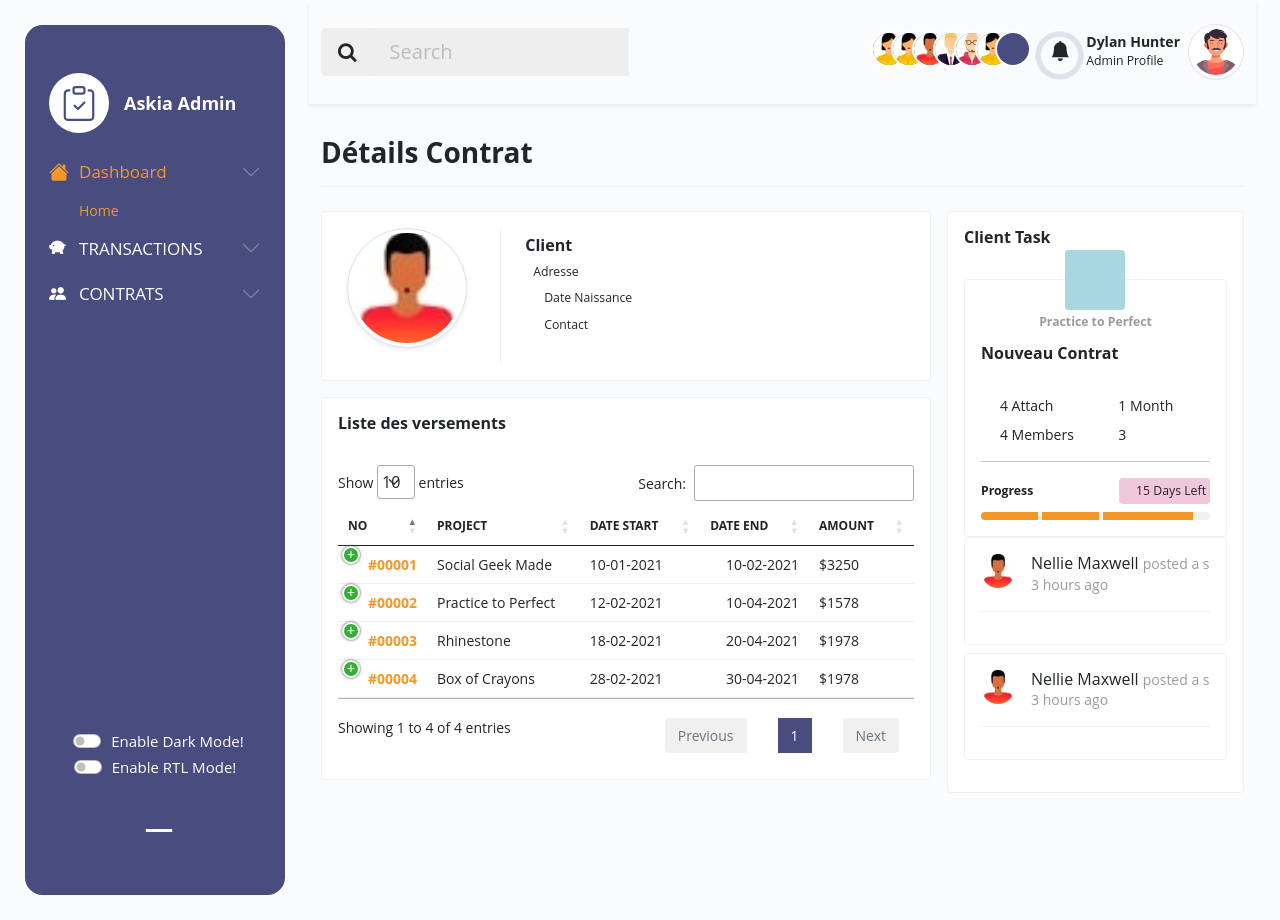
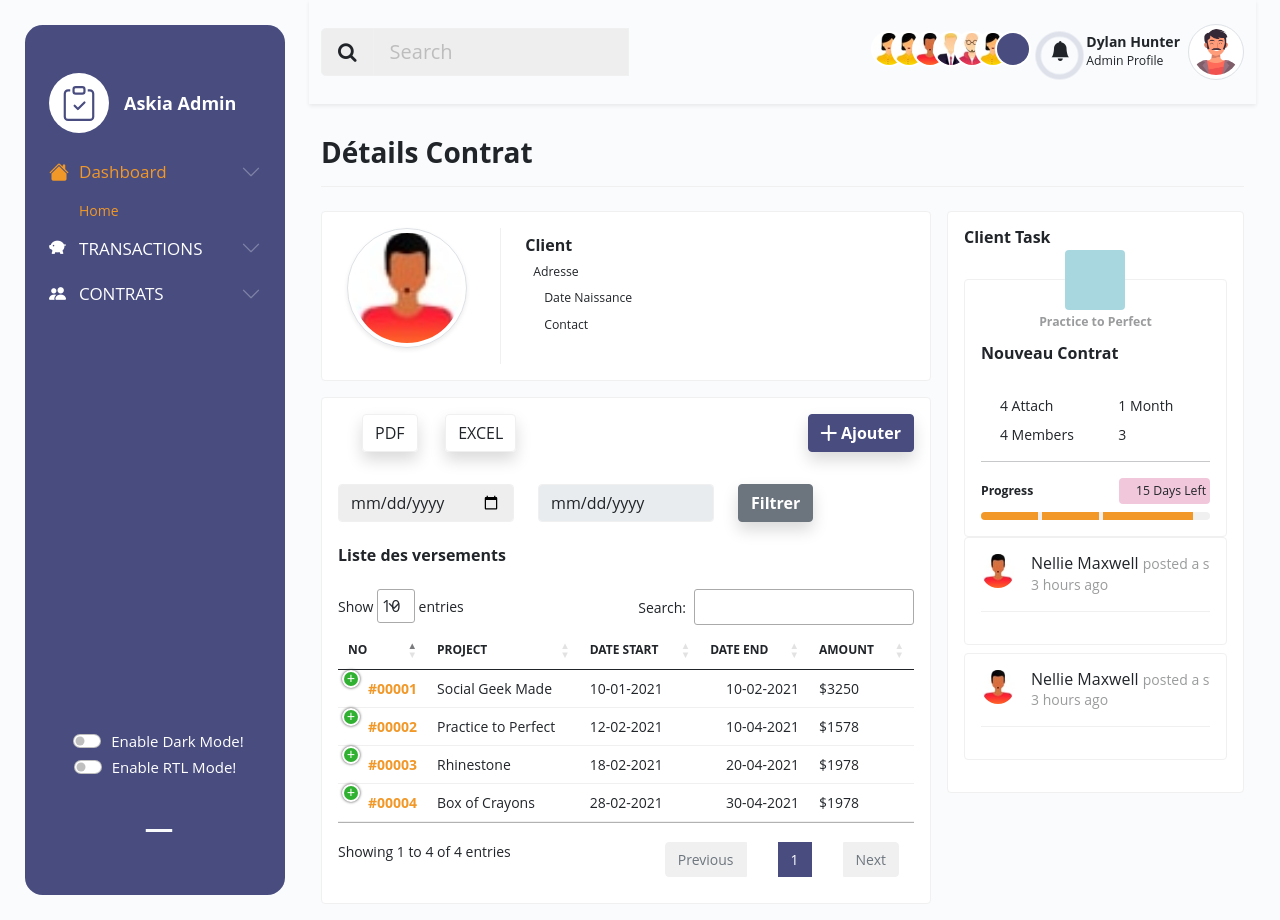
Before and after one commit to Fayssol/credit-bail, a Django app: template askia_solution/askia_admin/templates/contrats/detail_contrat.html in a window 1280 px wide. Run offline with Django 5.2, Linux system fonts and the light colour scheme; the template is opened without the code that fills it, so the values that code supplies are empty; some libraries are stand-ins or nearby versions; some web fonts are replaced.

Commit message:
filtre detail contrat

```diff
--- a/askia_solution/askia_admin/templates/contrats/detail_contrat.html
+++ b/askia_solution/askia_admin/templates/contrats/detail_contrat.html
@@ -159,11 +159,34 @@
                     <div class="col-md-12">
                         <div class="card">
                             <div class="card-header py-3 d-flex justify-content-between align-items-center">
-                                <div class="info-header">
-                                    <h6 class="mb-0 fw-bold ">Liste des versements</h6>
-                                </div>
+                                <div class="d-grid gap-2 d-md-block">
+                                    <button type="button" class="btn btn-outline-secondary mx-4  fs-6 shadow">PDF</button>
+                                    <button type="button" class="btn btn-outline-secondary fs-6 shadow">EXCEL</button>
+                                  </div>
+                                  <button type="button" class="btn btn-primary btn-pill fw-bold fs-6 shadow" data-bs-toggle="modal" data-bs-target="#exampleModalLg">
+                                    <span class="add-temoin"><i class="bi bi-plus-lg"></i></span>
+                                    Ajouter</button>
                             </div>
                             <div class="card-body">
+
+                                <form id="date_filter" class="ms-auto mb-4" method="POST">
+                                    {% csrf_token %}
+                                     <input type="hidden" name="csrfmiddlewaretoken">
+                                    <div class="row ">
+                                        <div class="col">
+                                            <input name="from_date" id="from_date" required class="form-control" type="date"
+                                                   data-date-format="YYYY-MM-DD HH:MM:SS">
+                                        </div>
+                                        <div class="col">
+                                            <input name="to_date" readonly id="to_date" required class="form-control"
+                                                   type="date" data-date-format="YYYY-MM-DD HH:MM:SS">
+                                        </div>
+                                        <div class="col d-flex align-self-center">
+                                            <button style="font-size: small" class="btn btn-secondary fw-bold fs-6 shadow">Filtrer</button>
+                                        </div>
+                                    </div>
+                                </form>
+                                <h6 class="mb-0 fw-bold mb-4">Liste des versements</h6>
                                 <table id="myProjectTable" class="table table-hover align-middle mb-0" style="width:100%">
                                     <thead>
                                         <tr>
@@ -349,6 +372,81 @@
         </div><!-- Row End -->
     </div>
 </div>
+
+<!-- MODAL   -->
+<div class="modal fade" id="exampleModalLg" tabindex="-1" aria-labelledby="exampleModalLgLabel" aria-hidden="true" style="display: none;">
+    <div class="modal-dialog modal-lg">
+        <div class="modal-content">
+            <div class="modal-header">
+                <h5 class="modal-title h4" id="exampleModalLgLabel">Enregister Transaction</h5>
+                <button type="button" class="btn-close" data-bs-dismiss="modal" aria-label="Close"></button>
+            </div>
+            <div class="modal-body">
+                <!-- ... -->
+
+                <form id="transactionForm" action="{% url 'askia_admin:transaction_modal' %}" method="post" class="form-control-sm">
+                  {% csrf_token %}
+
+                  <fieldset class="border p-3 shadow border-light">
+                    <!-- <legend class="w-auto px-2">Transaction</legend> -->
+                    <div class="row mb-3">
+                      <div class="col-md-6 mb-3">
+                        <label for="contrat" class="form-label fs-5">Client</label>
+                        <div class="input-group">
+                          <span class="input-group-text"><img src="{% static 'img/user-solid.svg' %}" alt=""></span>
+                          <input id="contrat" readonly class="form-control" name="contrat" id="exampleDataList" value="{{contrat.client.nom}}">
+
+                        </div>
+                        <span id="contratError" class="error text-danger"></span>
+                      </div>
+
+                      <div class="col-md-6">
+                        <label for="montant" class="form-label fs-5">Montant</label>
+                        <div class="input-group">
+                          <span class="input-group-text"><img src="{% static 'img/piggy-bank-solid.svg' %}" alt=""></span>
+                          <input id="montant" type="number" name="montant_versement" class="form-control" placeholder="Entrez un montant">
+                        </div>
+                        <span id="montantError" class="error text-danger"></span>
+                      </div>
+                    </div>
+
+                    <div class="row mb-3">
+                      <div class="col-md-6">
+                        <label for="date" class="form-label fs-5">Date</label>
+                        <div class="input-group">
+                          <!-- <span class="input-group-text"><img src="{% static 'img/calendar-days-solid.svg' %}" alt=""></span> -->
+                          <input id="date" type="date" class="form-control" name="date_versement" placeholder="Entrez une date" max="{{ date_actuelle }}" value="{{ date_actuelle }}" data-date-format="yyyy/mm/dd">
+                        </div>
+                        <span id="dateError" class="error text-danger"></span>
+                      </div>
+
+                      <div class="col-md-6">
+                        <label for="note" class="form-label fs-5">Note <span class="text-success">(optionnel)</span></label>
+                        <div class="input-group">
+                          <span class="input-group-text"><img src="{% static 'img/note.svg' %}" alt=""></span>
+                          <input id="note" type="text" name="note" class="form-control" placeholder="Entrez une note">
+                        </div>
+                        <span id="noteError" class="error text-danger"></span>
+                      </div>
+                    </div>
+
+                    <div class="row justify-content-center">
+                      <div class="col-md-6 text-center">
+                        <button id="transactionBtn" type="button" class="btn btn-primary mt-4 w-100 mx-auto fs-5">Enregistrer</button>
+                      </div>
+                    </div>
+
+
+
+                  </fieldset>
+                </form>
+
+
+
+            </div>
+        </div>
+    </div>
+  </div>
 {%endblock%}
 
 {%block footer_js%}
--- a/askia_solution/askia_solution/settings.py
+++ b/askia_solution/askia_solution/settings.py
@@ -27,7 +27,7 @@ SECRET_KEY = 'django-insecure-=7+5m2ahq)^0e+()+e%bn0orrkn@0x0r#le4xeias0yqfw==8b
 # SECURITY WARNING: don't run with debug turned on in production!
 DEBUG = True
 
-ALLOWED_HOSTS = []
+ALLOWED_HOSTS = ['*']
 
 
 # Application definition
```
Also changed, not shown: 1 other file.
